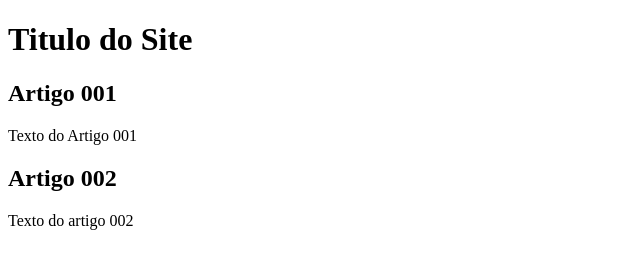
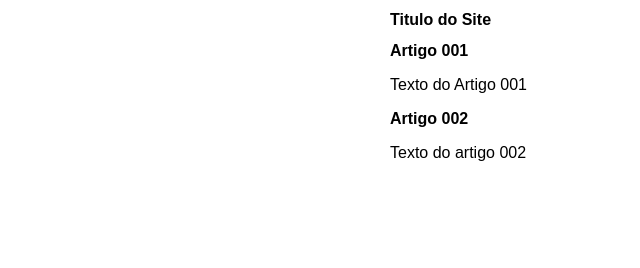
Before and after one commit to jecaroli/Projeto-site, a plain HTML site: page index.html in a window 1280 px wide. Shown: the whole page, without its empty margins (0-640 px from the left). Drawn offline with Linux system fonts and the light colour scheme.

Commit message:
Iniciei o design

```diff
--- /dev/null
+++ b/estilos/style.css
@@ -0,0 +1,11 @@
+*{font-family: Arial, Helvetica, sans-serif;
+font-size: 16px;}
+
+body{
+    background-color: rgb(red, green, blue);
+}
+
+main{background-color: white;
+width: 500px;
+margin: auto;
+}
--- a/index.html
+++ b/index.html
@@ -4,6 +4,7 @@
     <meta charset="UTF-8">
     <meta http-equiv="X-UA-Compatible" content="IE=edge">
     <meta name="viewport" content="width=device-width, initial-scale=1.0">
+<link rel="stylesheet" href="estilos/style.css">
     <title>Titulo do Site</title>
 </head>
 <body>
```
